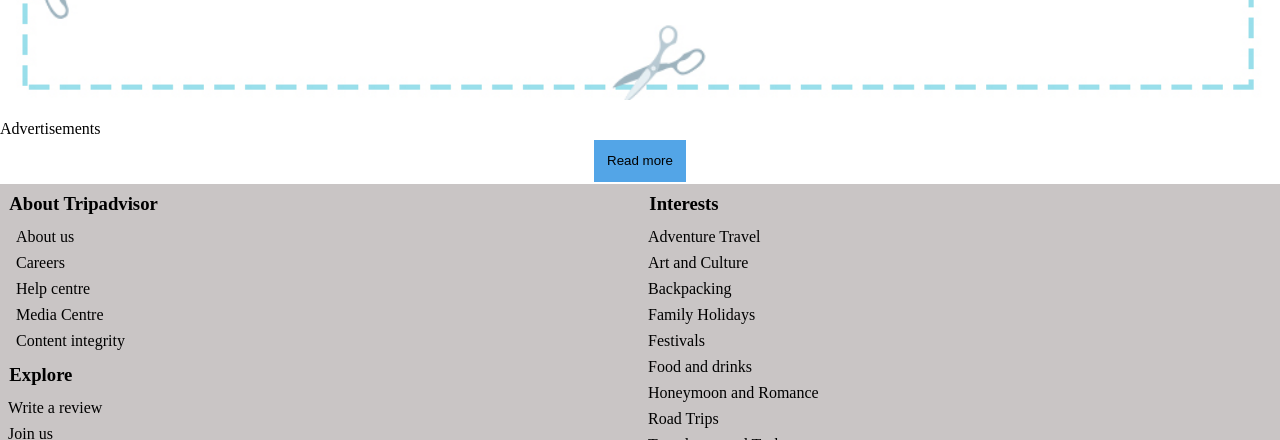
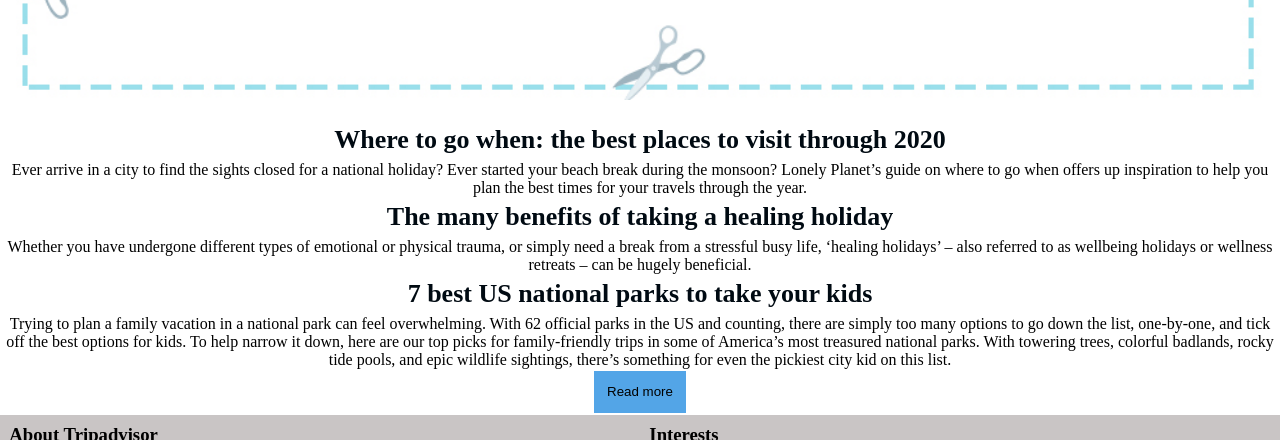
Before and after one commit to savinder-7100/Composite1-2020, a plain HTML site: page index.html in a window 1280 px wide. Shown: the part 1960-2400 px from the top of the page. Drawn offline with Linux system fonts and the light colour scheme.

Commit message:
Thirteenth commit

```diff
--- a/css/index.css
+++ b/css/index.css
@@ -250,6 +250,10 @@ h2
 {
   width: 100%;
 }
+.deals
+{
+  text-align: center;
+}
 .btn
 {
   text-align: center;
--- a/index.html
+++ b/index.html
@@ -151,8 +151,14 @@
         <a href="#"><img src="image/couponimg.png" ></a>
       </article>
 
-      <article class="itemthree">Advertisements</article>
-
+      <article class="deals">
+        <h2>Where to go when: the best places to visit through 2020</h2>
+        <p>Ever arrive in a city to find the sights closed for a national holiday? Ever started your beach break during the monsoon? Lonely Planet’s guide on where to go when offers up inspiration to help you plan the best times for your travels through the year.</p>
+        <h2>The many benefits of taking a healing holiday</h2>
+        <p>Whether you have undergone different types of emotional or physical trauma, or simply need a break from a stressful busy life, ‘healing holidays’ – also referred to as wellbeing holidays or wellness retreats – can be hugely beneficial.</p>
+        <h2>7 best US national parks to take your kids</h2>
+        <p>Trying to plan a family vacation in a national park can feel overwhelming. With 62 official parks in the US and counting, there are simply too many options to go down the list, one-by-one, and tick off the best options for kids. To help narrow it down, here are our top picks for family-friendly trips in some of America’s most treasured national parks. With towering trees, colorful badlands, rocky tide pools, and epic wildlife sightings, there’s something for even the pickiest city kid on this list.</p>
+      </article>
 
     <div class="btn">
       <button id="myBtn">Read more</button>
```
